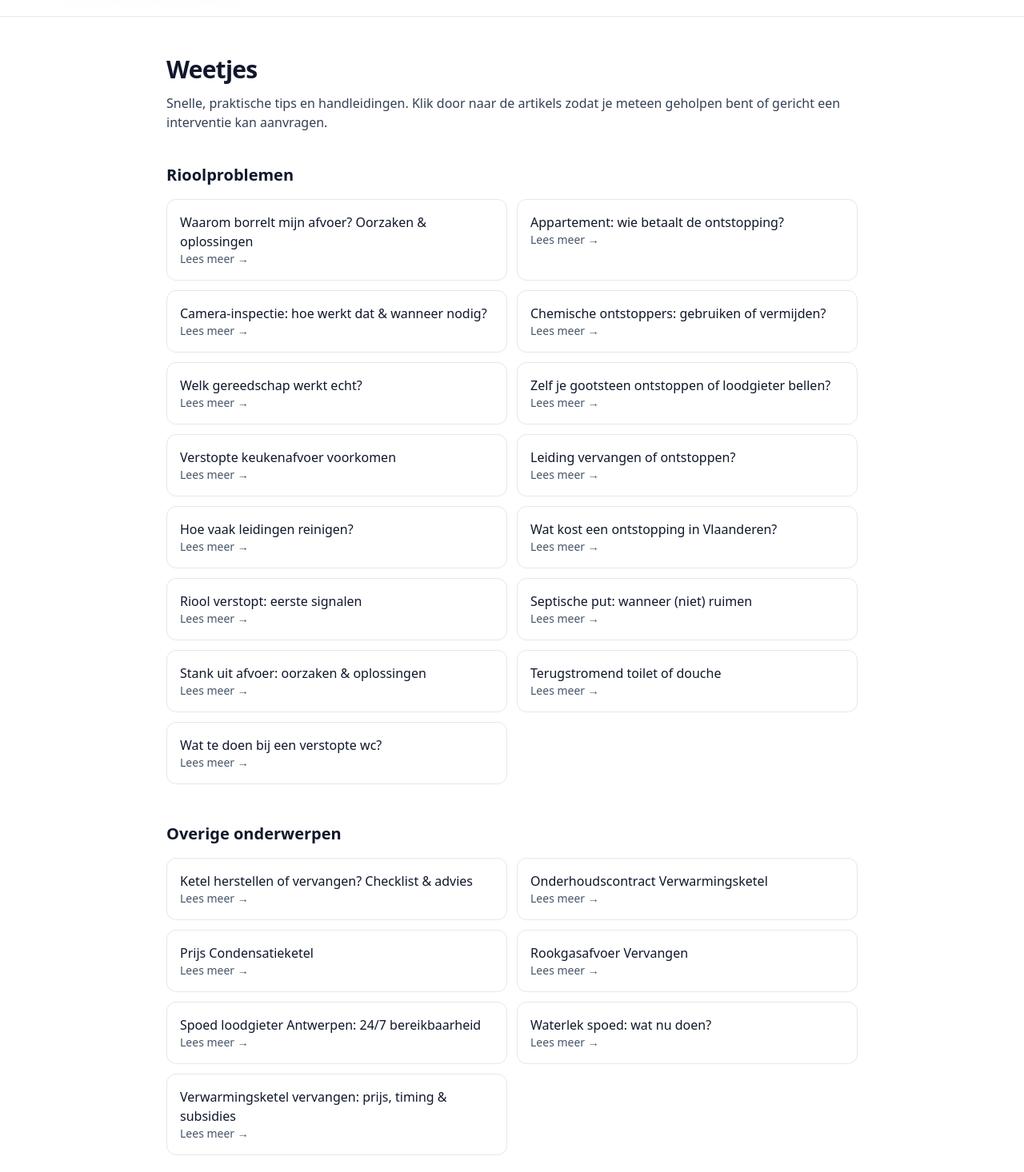
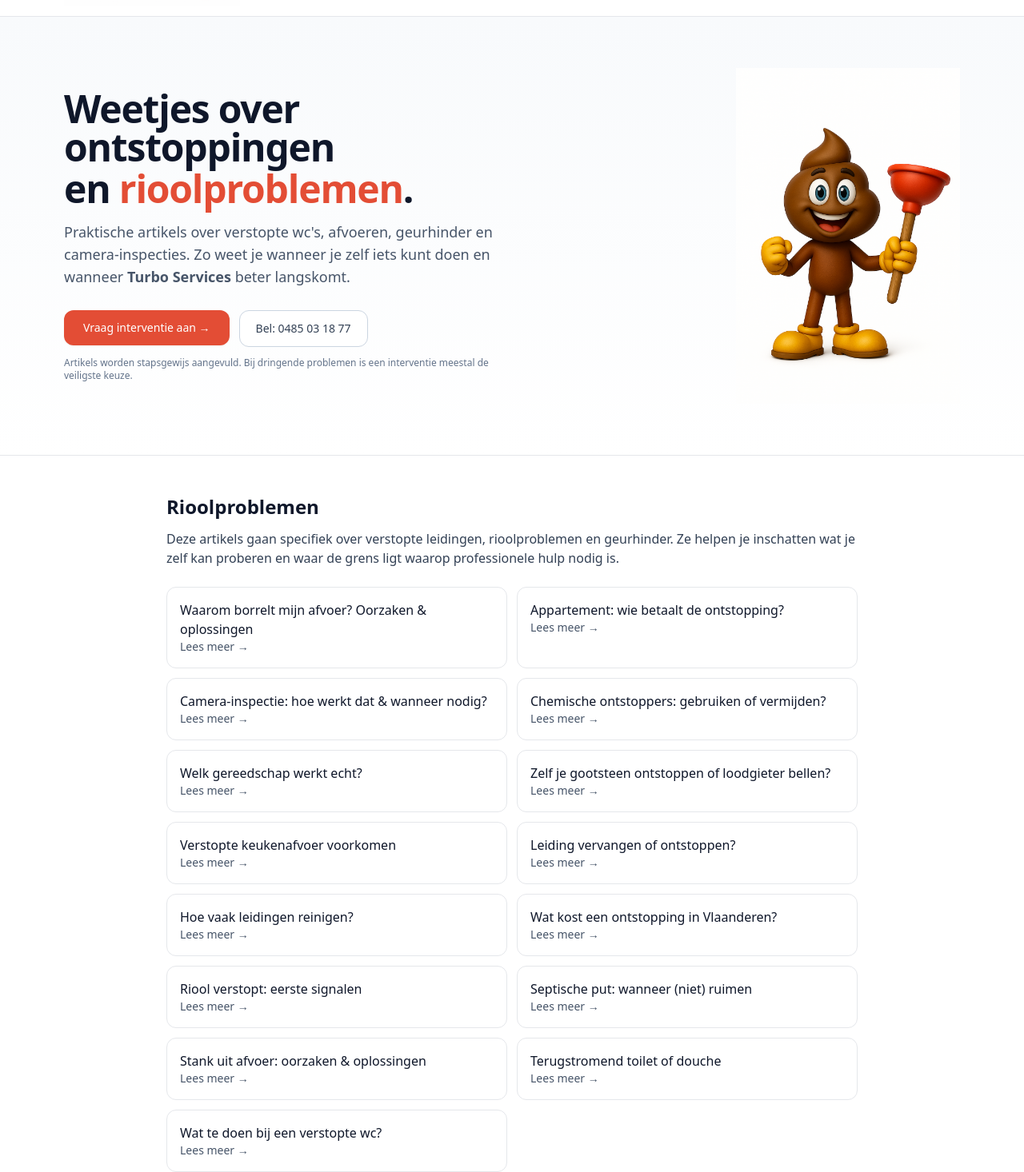
Before and after one commit to Turbo-89/turboservices, a Next.js app: page /blog in a window 1280 px wide. Shown: the part 151-1617 px from the top of the page at 80% size. Built offline with nearby package versions, Linux system fonts and the light colour scheme.

Commit message:
Update page.tsx

```diff
--- a/app/blog/page.tsx
+++ b/app/blog/page.tsx
@@ -1,13 +1,14 @@
 import type { Metadata } from "next";
 import Link from "next/link";
 import CTA from "@/components/kb/CTA";
+import HeroLogo from "@/components/HeroLogo";
 import fs from "fs";
 import path from "path";
 
 export const metadata: Metadata = {
-  title: "Weetjes: snelle tips over ontstopping en sanitair",
+  title: "Weetjes | Turbo Services – tips over ontstoppingen en rioolproblemen",
   description:
-    "Een snel overzicht met de beste tips en handleidingen rond rioolproblemen, geurhinder, camera-inspectie, spoedherstellingen en meer.",
+    "Praktische tips en handleidingen rond ontstoppingen, rioolproblemen, geurhinder en camera-inspecties. Artikels die je helpen te beslissen wanneer je zelf iets kan doen en wanneer Turbo Services moet langskomen.",
 };
 
 // Handmatige, SEO-proof titels
@@ -71,18 +72,66 @@ export default function Page() {
   }));
 
   return (
+    <>
+      {/* HERO */}
+      <section className="relative overflow-hidden bg-gradient-to-b from-slate-50 to-white border-b">
+        <div className="container mx-auto grid max-w-6xl grid-cols-1 items-center gap-10 px-4 py-12 md:grid-cols-2 md:py-16">
+          <div>
+            <h1 className="text-3xl font-bold leading-tight tracking-tight text-slate-900 md:text-5xl">
+              Weetjes over ontstoppingen
+              <span className="block mt-1">
+                en <span className="text-[var(--turbo-red,#E34D35)]">rioolproblemen</span>.
+              </span>
+            </h1>
+            <p className="mt-4 max-w-xl text-lg text-slate-600">
+              Praktische artikels over verstopte wc&apos;s, afvoeren, geurhinder en camera-inspecties. Zo weet je
+              wanneer je zelf iets kunt doen en wanneer <strong>Turbo Services</strong> beter langskomt.
+            </p>
+
+            <div className="mt-7 flex flex-col items-start gap-3 sm:flex-row">
+              <Link
+                href="/boeken"
+                className="inline-flex items-center gap-2 rounded-xl bg-[var(--turbo-red,#E34D35)] px-6 py-3 text-sm text-white shadow-sm transition hover:opacity-90"
+              >
+                Vraag interventie aan →
+              </Link>
+              <a
+                href="tel:+32485031877"
+                className="inline-flex items-center gap-2 rounded-xl border border-slate-300 bg-white px-5 py-3 text-sm text-slate-700 hover:bg-slate-50"
+              >
+                Bel: 0485 03 18 77
+              </a>
+            </div>
+
+            <p className="mt-3 text-xs text-slate-500">
+              Artikels worden stapsgewijs aangevuld. Bij dringende problemen is een interventie meestal
+              de veiligste keuze.
+            </p>
+          </div>
+
+          <div className="flex justify-center md:justify-end">
+            {/* Blog/weetjes: algemene rioolfocus → default of ontstopping; hier bewust 'ontstopping' */}
+            <HeroLogo variant="ontstopping" />
+          </div>
+        </div>
+      </section>
+
+      {/* LIJST MET ARTIKELS */}
       <main className="mx-auto max-w-4xl px-4 py-12">
-      <h1 className="text-3xl font-bold tracking-tight text-slate-900">Weetjes</h1>
+        <h2 className="text-2xl font-semibold text-slate-900">Rioolproblemen</h2>
         <p className="mt-3 text-slate-700">
-        Snelle, praktische tips en handleidingen. Klik door naar de artikels zodat je meteen geholpen bent of
-        gericht een interventie kan aanvragen.
+          Deze artikels gaan specifiek over verstopte leidingen, rioolproblemen en geurhinder. Ze helpen je inschatten
+          wat je zelf kan proberen en waar de grens ligt waarop professionele hulp nodig is.
         </p>
 
         {/* Rioolproblemen */}
-      <h2 className="mt-10 mb-4 text-xl font-semibold text-slate-900">Rioolproblemen</h2>
-      <div className="grid gap-3 sm:grid-cols-2">
+        <div className="mt-6 grid gap-3 sm:grid-cols-2">
           {rioolFiles.map((it) => (
-          <Link key={it.href} href={it.href} className="rounded-xl border p-4 hover:bg-slate-50">
+            <Link
+              key={it.href}
+              href={it.href}
+              className="rounded-xl border p-4 hover:bg-slate-50"
+            >
               <span className="font-medium text-slate-900">{it.label}</span>
               <span className="block text-sm text-slate-600">Lees meer →</span>
             </Link>
@@ -95,10 +144,18 @@ export default function Page() {
         </div>
 
         {/* Overige onderwerpen */}
-      <h2 className="mt-12 mb-4 text-xl font-semibold text-slate-900">Overige onderwerpen</h2>
+        <h2 className="mt-12 mb-2 text-2xl font-semibold text-slate-900">Overige onderwerpen</h2>
+        <p className="mb-4 text-slate-700">
+          Bijkomende thema&apos;s zoals spoed-loodgieterij, waterlekken en verwarming blijven hier toegankelijk,
+          maar de operationele focus van <strong>Turbo Services</strong> ligt vandaag op riool- en afvoerproblemen.
+        </p>
         <div className="grid gap-3 sm:grid-cols-2">
           {otherFiles.map((it) => (
-          <Link key={it.href} href={it.href} className="rounded-xl border p-4 hover:bg-slate-50">
+            <Link
+              key={it.href}
+              href={it.href}
+              className="rounded-xl border p-4 hover:bg-slate-50"
+            >
               <span className="font-medium text-slate-900">{it.label}</span>
               <span className="block text-sm text-slate-600">Lees meer →</span>
             </Link>
@@ -110,7 +167,10 @@ export default function Page() {
           )}
         </div>
 
+        <div className="mt-10">
           <CTA />
+        </div>
       </main>
+    </>
   );
 }
```
Lines whose indentation alone changed are shown as unchanged.
